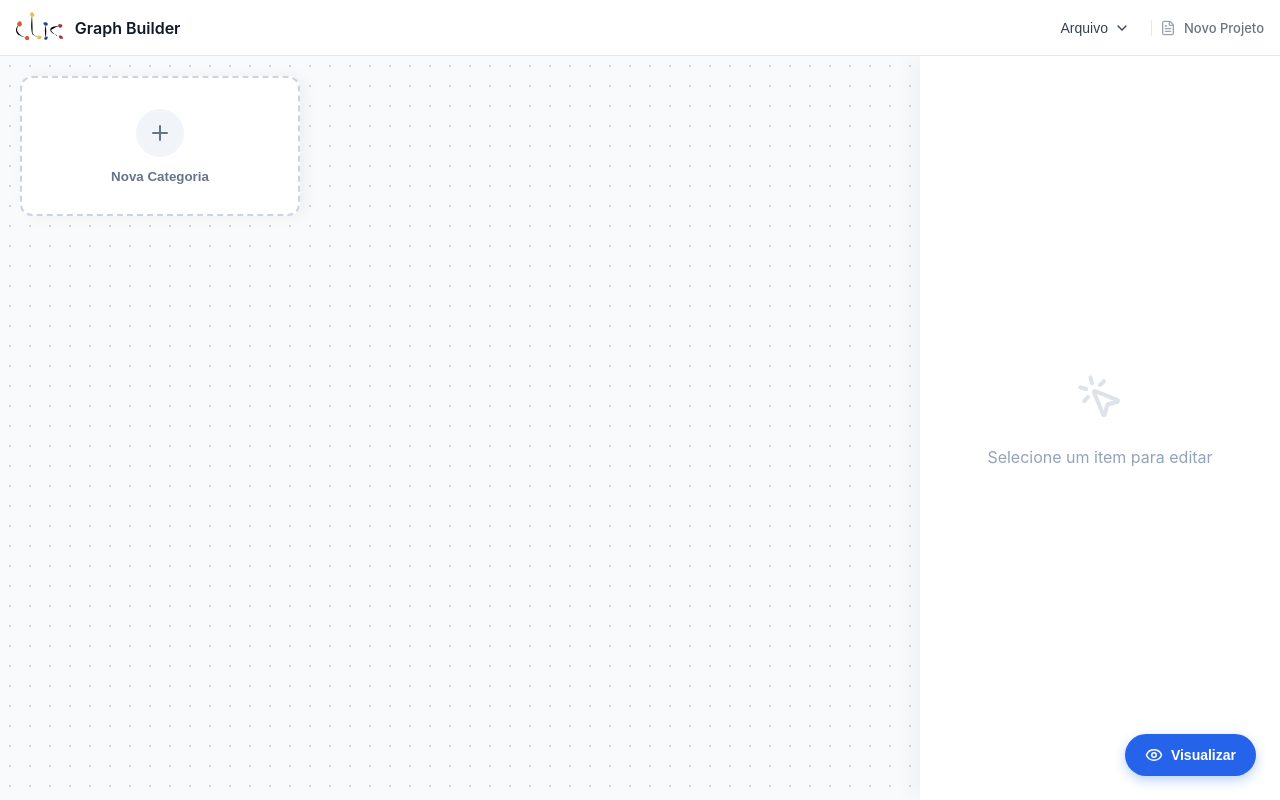
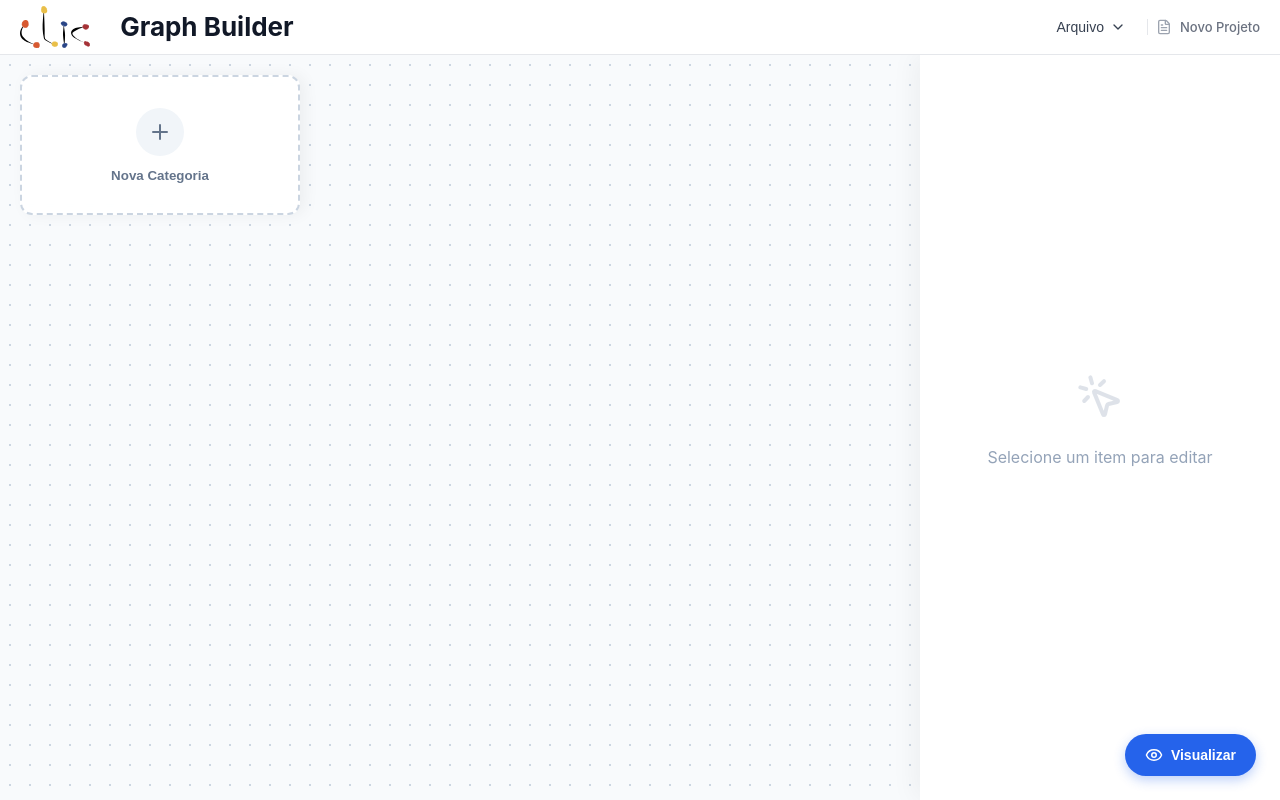
Before and after one commit to clictltl/graph-builder, a Vue app: page / in a window 1280 px wide. Built offline with nearby package versions, Linux system fonts and the light colour scheme.

Commit message:
style: remove arrowheads from graph edges and change header style

```diff
--- a/src/editor/App.vue
+++ b/src/editor/App.vue
@@ -16,7 +16,7 @@ const isPreview = ref(false);
     <!-- HEADER -->
     <header class="toolbar">
       <div class="toolbar-left">
-        <a href="#" class="toolbar-logo-link">
+        <a href="https://clic.tltlab.org" class="toolbar-logo-link">
           <img v-if="clicLogo" :src="clicLogo" alt="CLIC" class="toolbar-logo" />
           <span v-else>🔷</span>
         </a>
@@ -61,23 +61,45 @@ html, body, #app {
 
 /* HEADER */
 .toolbar {
-  background: #fff;
+  display: flex;
+  align-items: center;
+  justify-content: space-between;
+  padding: 6px 20px;
+  background: white;
   border-bottom: 1px solid #e5e7eb;
-  padding: 0 16px;
-  height: 56px;
-  display: flex;
-  justify-content: space-between;
-  align-items: center;
-  z-index: 50;
+  gap: 24px;
 }
 
-.toolbar-left, .toolbar-right { display: flex; align-items: center; gap: 12px; }
+.toolbar-left {
+  display: flex;
+  align-items: center;
+  gap: 30px;
+}
 
-.toolbar-logo { height: 28px; width: auto; }
+.toolbar-logo-link {
+  display: inline-flex;
+  align-items: center;
+  text-decoration: none;
+}
+
+.toolbar-logo {
+  height: 42px;
+  width: auto;
+}
 
 .toolbar-title {
-  font-size: 16px; font-weight: 600; color: #111827; margin: 0;
+  margin: 0;
+  font-size: 26px;
+  font-weight: 700;
+  color: #111827;
+  line-height: 1;
   white-space: nowrap;
+}
+
+.toolbar-right {
+  display: flex;
+  align-items: center;
+  gap: 8px;
 }
 
 .main-viewport {
--- a/src/runtime/components/GraphCanvas.vue
+++ b/src/runtime/components/GraphCanvas.vue
@@ -124,8 +124,6 @@ const renderGraph = () => {
         style: {
           'width': 2,
           'line-color': '#cbd5e1',
-          'target-arrow-color': '#cbd5e1',
-          'target-arrow-shape': 'triangle',
           'curve-style': 'bezier',
           'transition-property': 'line-color, opacity',
           'transition-duration': 300
```
